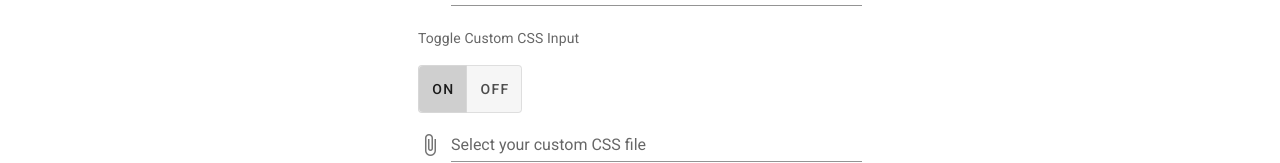
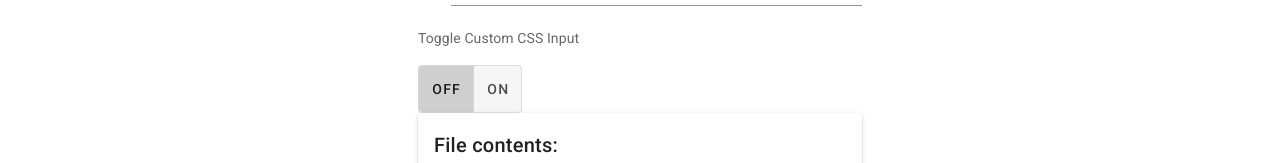
Before and after one commit to eddie-atkinson/CITS3200, a Vue app in the folder conference-app/: page /build in a window 1280 px wide. Shown: the part 429-592 px from the top of the page. Built offline with nearby package versions, Linux system fonts and the light colour scheme.

Commit message:
Changing the starting state of the toggle button

```diff
--- a/conference-app/src/views/Build.vue
+++ b/conference-app/src/views/Build.vue
@@ -66,11 +66,11 @@
                 v-model="toggle_exclusive"
                 >
                 <v-btn
+                v-on:click="CSSHide = true"
+                >OFF</v-btn>
+                <v-btn
                 v-on:click="CSSHide = false"
                 >ON</v-btn>
-                <v-btn
-                v-on:click="CSSHide = true"
-                >OFF</v-btn>
                 </v-btn-toggle>
                 <v-file-input
                 v-show="!CSSHide"
@@ -172,7 +172,7 @@ export default {
       error: false,
       errorMsg: '',
       loading: false,
-      CSSHide: false,
+      CSSHide: true,
       cssfile: null,
       cssdata: '',
       colours: [
```
